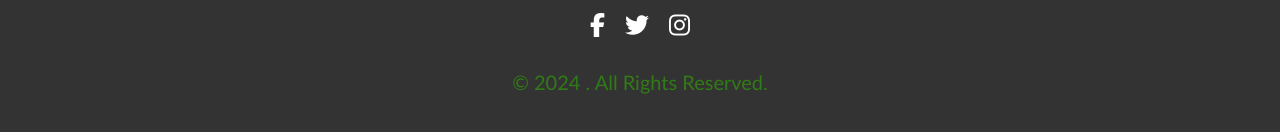
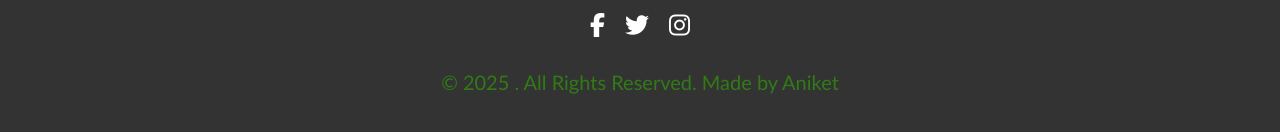
Before and after one commit to aniketbelekar/Juice-Center, a React (Vite) app: page / in a window 1280 px wide. Shown: the part 3923-4055 px from the top of the page. Built offline with nearby package versions, Linux system fonts and the light colour scheme.

Commit message:
fotter change

```diff
--- a/src/Footer.jsx
+++ b/src/Footer.jsx
@@ -37,7 +37,7 @@ const Footer = () => {
 
       {/* Footer Bottom Section */}
       <div className="footer-bottom">
-        <p>&copy; 2024 . All Rights Reserved.</p>
+        <p>&copy; 2025 . All Rights Reserved. Made by Aniket</p>
       </div>
     </footer>
   );
--- a/src/Hero.jsx
+++ b/src/Hero.jsx
@@ -3,7 +3,7 @@ import './Hero.css';
 
 const HeroSection = () => {
   return (
-    <section id="" className="hero-section">
+    <section id="home" className="hero-section">
       <div className="hero-text">
         <h1>Cool, Crisp, and 100% Natural Sugarcane Juice</h1>
         <p>
```
